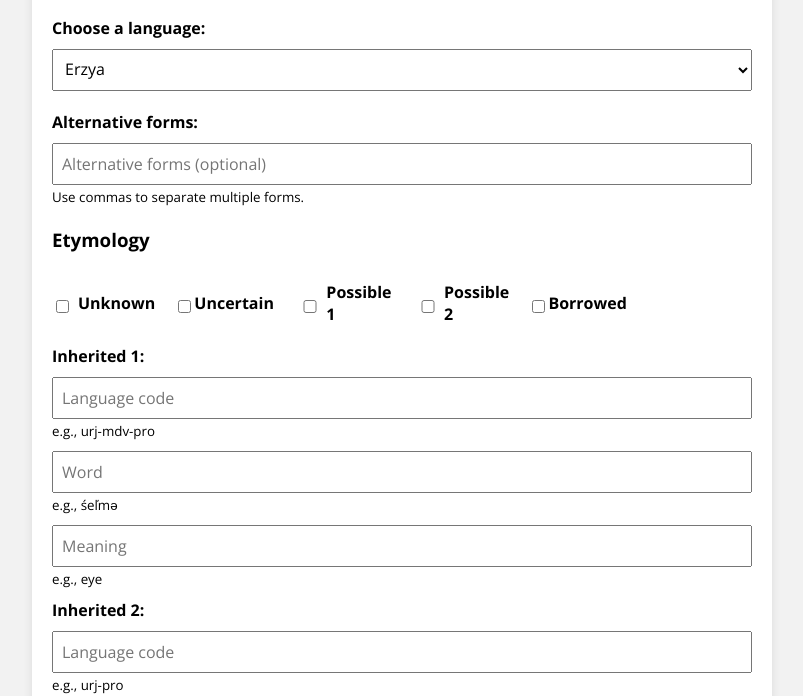
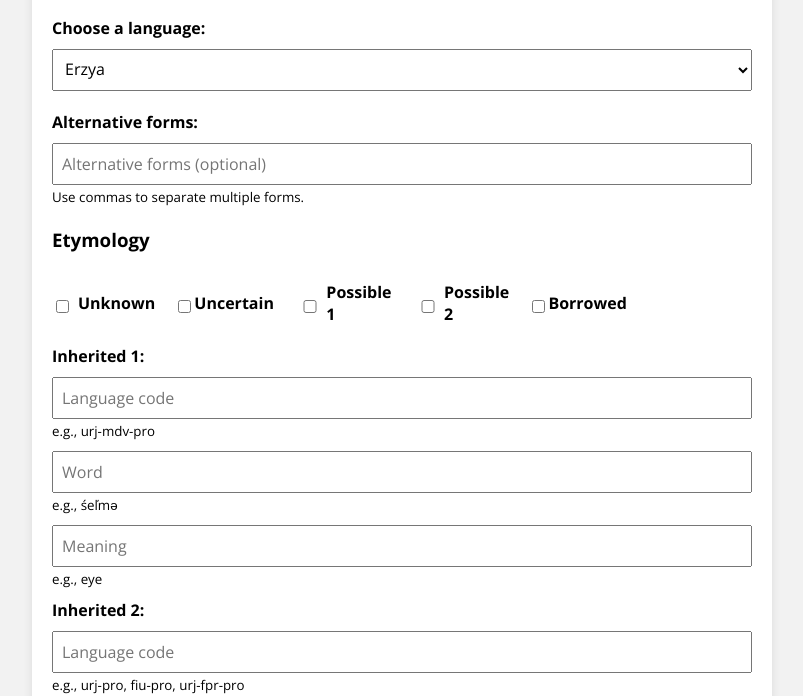
Before and after one commit to aleksanterinazarenko/wiktionary-article-generator, a plain HTML site: page index.html in a window 1280 px wide. Shown: the part 104-800 px from the top of the page, without its empty margins (238-1041 px from the left). Drawn offline with nearby package versions, Linux system fonts and the light colour scheme.

Commit message:
Update index.html

```diff
--- a/index.html
+++ b/index.html
@@ -230,7 +230,7 @@
 
       <label id="inh2_label">Inherited 2:</label>
       <input type="text" id="inh2_lang" placeholder="Language code" />
-      <small>e.g., urj-pro</small>
+      <small>e.g., urj-pro, fiu-pro, urj-fpr-pro</small>
       <input type="text" id="inh2_word" placeholder="Word" />
       <small>e.g., śilmä</small>
       <input type="text" id="inh2_meaning" placeholder="Meaning" />
```
